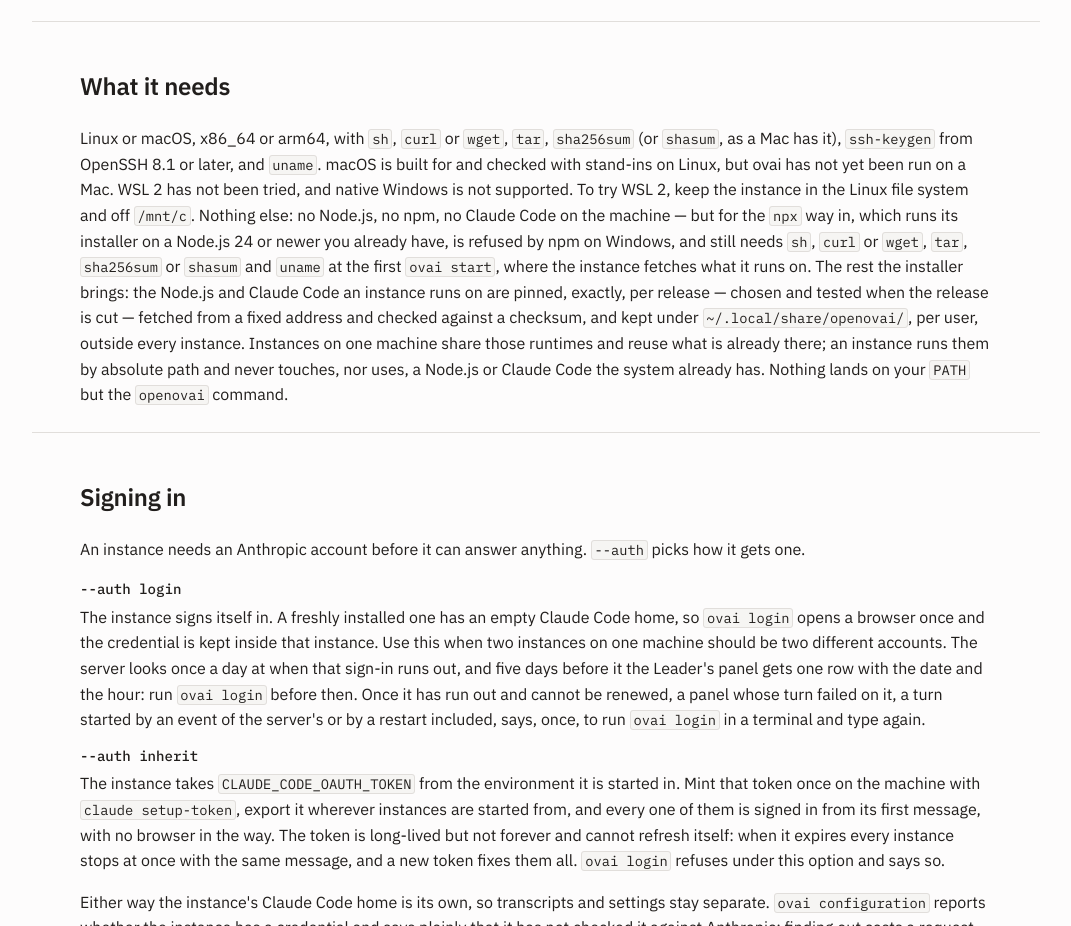
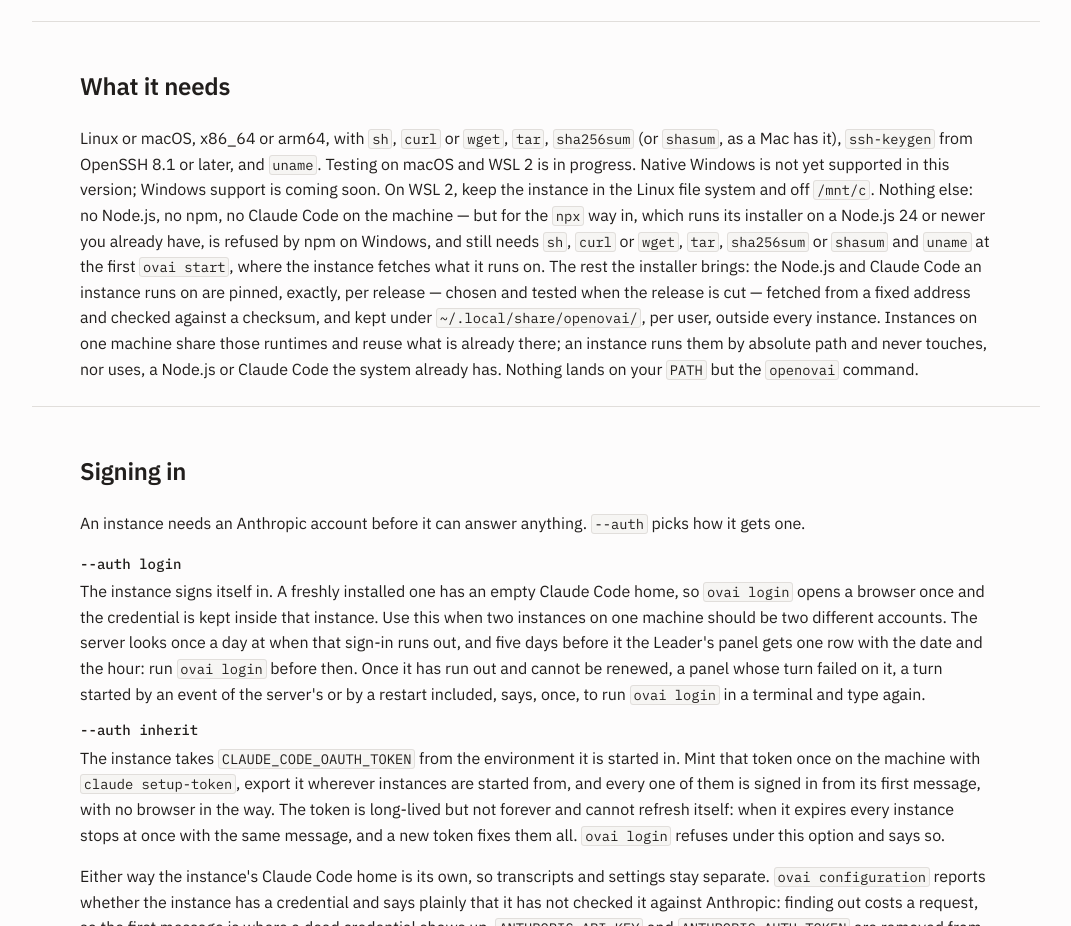
Before and after one commit to nilcaream/openovai-web, a plain HTML site: page install/index.html in a window 1280 px wide. Shown: the part 2630-3556 px from the top of the page, without its empty margins (104-1175 px from the left). Drawn offline with Linux system fonts and the light colour scheme.

Commit message:
docs: macOS and WSL 2 testing is in progress, native Windows support is coming soon

```diff
--- a/install/index.html
+++ b/install/index.html
@@ -189,10 +189,9 @@
     <p>
       Linux or macOS, x86_64 or arm64, with <code>sh</code>, <code>curl</code> or <code>wget</code>,
       <code>tar</code>, <code>sha256sum</code> (or <code>shasum</code>, as a Mac has it),
-      <code>ssh-keygen</code> from OpenSSH 8.1 or later, and <code>uname</code>. macOS is built for
-      and checked with stand-ins on Linux, but ovai has not yet been run on a Mac. WSL 2 has not
-      been tried, and native Windows is not supported. To try WSL 2, keep the instance in the Linux
-      file system and off <code>/mnt/c</code>. Nothing else: no Node.js, no npm, no Claude Code on the machine &mdash;
+      <code>ssh-keygen</code> from OpenSSH 8.1 or later, and <code>uname</code>. Testing on macOS
+      and WSL 2 is in progress. Native Windows is not yet supported in this version; Windows support
+      is coming soon. On WSL 2, keep the instance in the Linux file system and off <code>/mnt/c</code>. Nothing else: no Node.js, no npm, no Claude Code on the machine &mdash;
       but for the <code>npx</code> way in, which runs its installer on a Node.js 24 or newer you
       already have, is refused by npm on Windows, and still needs <code>sh</code>,
       <code>curl</code> or <code>wget</code>, <code>tar</code>, <code>sha256sum</code> or
```
Also changed, not shown: reference/index.html (+1 -1 lines).
